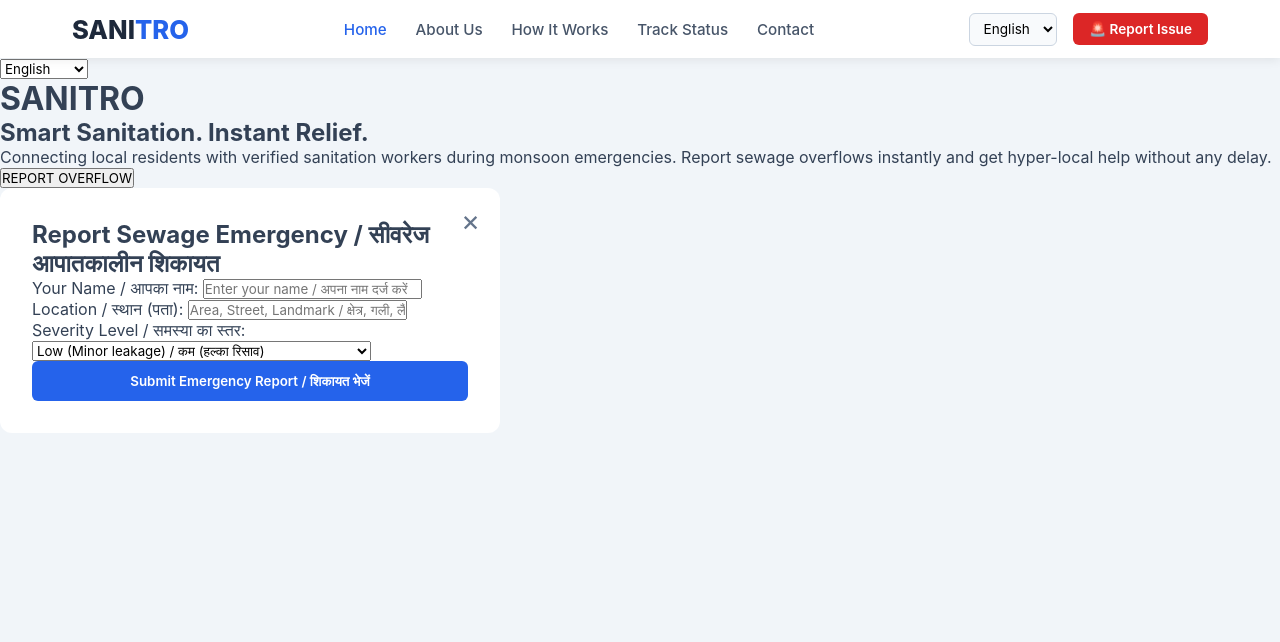
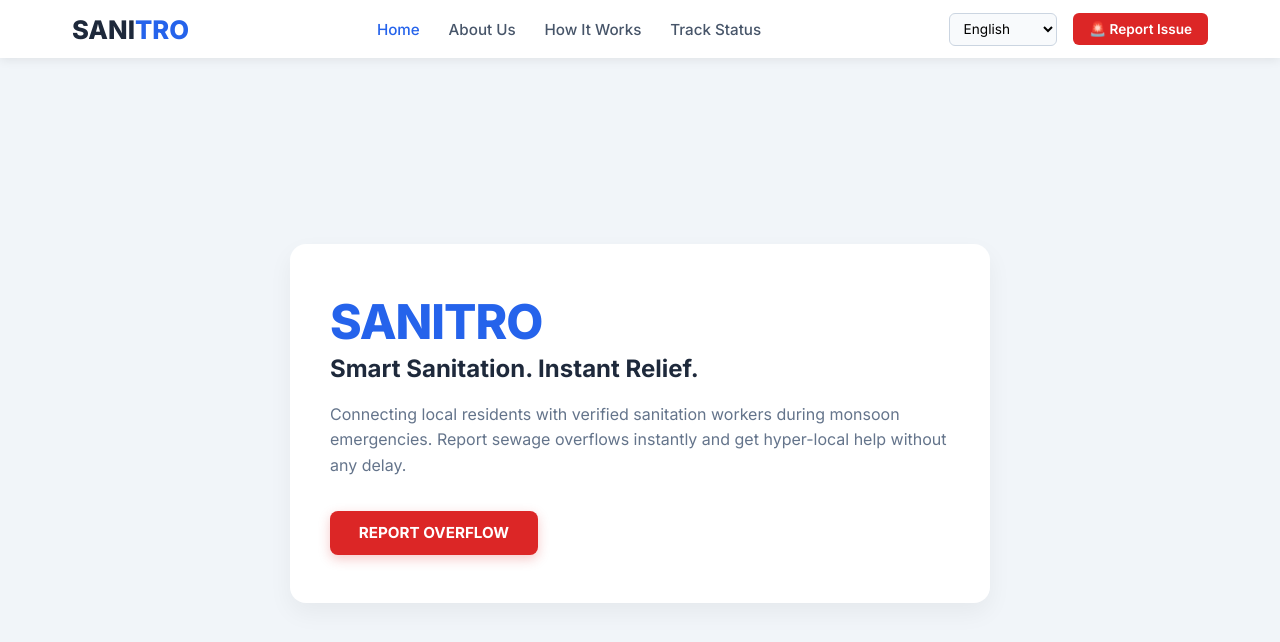
Before and after one commit to soniyasharma12/my-SANITRO, a plain HTML site: page index.html in a window 1280 px wide. Drawn offline with Linux system fonts and the light colour scheme.

Commit message:
Update index.html

```diff
--- a/index.html
+++ b/index.html
@@ -3,42 +3,37 @@
 <head>
     <meta charset="UTF-8">
     <meta name="viewport" content="width=device-width, initial-scale=1.0">
-    <title>SANITRO - Smart Sanitation</title>
+    <title>SANITRO - Smart Sanitation. Instant Relief.</title>
     <link rel="stylesheet" href="style.css">
+    <link href="https://fonts.googleapis.com/css2?family=Inter:wght@400;500;600;700;800&display=swap" rel="stylesheet">
 </head>
 <body>
 
+    <!-- NAVBAR HEADER -->
     <header class="navbar-header">
         <nav class="navbar">
-        <!-- Logo Section -->
             <a href="#" class="nav-logo">
-            <span class="logo-text">SANI<span class="logo-highlight">TRO</span></span>
+                SANI<span class="logo-highlight">TRO</span>
             </a>
 
-        <!-- Desktop Navigation Links -->
-        <ul class="nav-menu">
+            <ul class="nav-menu" id="navMenu">
                 <li class="nav-item"><a href="#home" class="nav-link active">Home</a></li>
                 <li class="nav-item"><a href="#about" class="nav-link">About Us</a></li>
                 <li class="nav-item"><a href="#how-it-works" class="nav-link">How It Works</a></li>
                 <li class="nav-item"><a href="#track" class="nav-link">Track Status</a></li>
-            <li class="nav-item"><a href="#contact" class="nav-link">Contact</a></li>
             </ul>
 
-        <!-- Right Side Controls (Language + Emergency Button) -->
             <div class="nav-actions">
-            <!-- Language Switcher -->
                 <select class="lang-select" id="langSelect">
                     <option value="en">English</option>
-                <option value="hi">हिंदी</option>
+                    <option value="hi">हिंदी (Hindi)</option>
                 </select>
 
-            <!-- Quick Action Button -->
                 <button class="nav-btn-emergency" onclick="openReportModal()">
                     🚨 Report Issue
                 </button>
 
-            <!-- Mobile Hamburger Menu Button -->
-            <button class="hamburger" id="hamburgerBtn" aria-label="Toggle Menu">
+                <button class="hamburger" id="hamburgerBtn">
                     <span class="bar"></span>
                     <span class="bar"></span>
                     <span class="bar"></span>
@@ -47,49 +42,48 @@
         </nav>
     </header>
 
+    <!-- HERO SECTION -->
+    <main class="hero-container" id="home">
+        <div class="hero-card">
+            <h1 class="hero-title">SANITRO</h1>
+            <h2 class="hero-subtitle">Smart Sanitation. Instant Relief.</h2>
+            <p class="hero-description">
+                Connecting local residents with verified sanitation workers during monsoon emergencies.
+                Report sewage overflows instantly and get hyper-local help without any delay.
+            </p>
+            <button class="cta-button" onclick="openReportModal()">
+                REPORT OVERFLOW
+            </button>
+        </div>
+    </main>
 
-    <div class="container">
-        <!-- Language Selector Dropdown -->
-        <div class="lang-container">
-            <select id="language-select">
-                <option value="en">English</option>
-                <option value="hi">हिंदी (Hindi)</option>
-            </select>
+    <!-- REPORT MODAL (POPUP FORM) -->
+    <div class="modal-overlay" id="reportModal">
+        <div class="modal-content">
+            <span class="close-btn" onclick="closeReportModal()">&times;</span>
+            <h2>Report Sewage Emergency / सीवरेज आपातकालीन शिकायत</h2>
+            <form class="report-form" onsubmit="event.preventDefault(); alert('Complaint Submitted Successfully!'); closeReportModal();">
+                <div class="form-group">
+                    <label>Your Name / आपका नाम</label>
+                    <input type="text" placeholder="Enter your full name" required>
                 </div>
-
-        <h1>SANITRO</h1>
-        <h2>Smart Sanitation. Instant Relief.</h2>
-        <p>Connecting local residents with verified sanitation workers during monsoon emergencies. Report sewage overflows instantly and get hyper-local help without any delay.</p>
-
-        <!-- Main Action Button -->
-        <button class="report-btn">REPORT OVERFLOW</button>
+                <div class="form-group">
+                    <label>Phone Number / फोन नंबर</label>
+                    <input type="tel" placeholder="Enter mobile number" required>
                 </div>
-
-    <!-- Emergency Report Popup Form -->
-    <div id="reportModal" class="modal">
-        <div class="modal-content">
-            <span class="close-btn">&times;</span>
-            <h2>Report Sewage Emergency / सीवरेज आपातकालीन शिकायत</h2>
-            <form id="overflowForm">
-                <label>Your Name / आपका नाम:</label>
-                <input type="text" placeholder="Enter your name / अपना नाम दर्ज करें" required>
-
-                <label>Location / स्थान (पता):</label>
-                <input type="text" placeholder="Area, Street, Landmark / क्षेत्र, गली, लैंडमार्क" required>
-
-                <label>Severity Level / समस्या का स्तर:</label>
-                <select>
-                    <option value="low">Low (Minor leakage) / कम (हल्का रिसाव)</option>
-                    <option value="medium">Medium (Road blocked) / मध्यम (रास्ता बंद)</option>
-                    <option value="high">Critical (Overflow entering homes) / गंभीर (घरों में पानी)</option>
-                </select>
-
-                <button type="submit" class="submit-btn">Submit Emergency Report / शिकायत भेजें</button>
+                <div class="form-group">
+                    <label>Location / स्थान</label>
+                    <input type="text" placeholder="Enter address or landmark" required>
+                </div>
+                <div class="form-group">
+                    <label>Issue Description / समस्या का विवरण</label>
+                    <textarea rows="3" placeholder="Describe the sewage issue..." required></textarea>
+                </div>
+                <button type="submit" class="submit-btn">Submit Emergency Request</button>
             </form>
         </div>
     </div>
 
-    <!-- JavaScript File Link -->
     <script src="script.js"></script>
 </body>
 </html>
```
Lines whose indentation alone changed are shown as unchanged.
